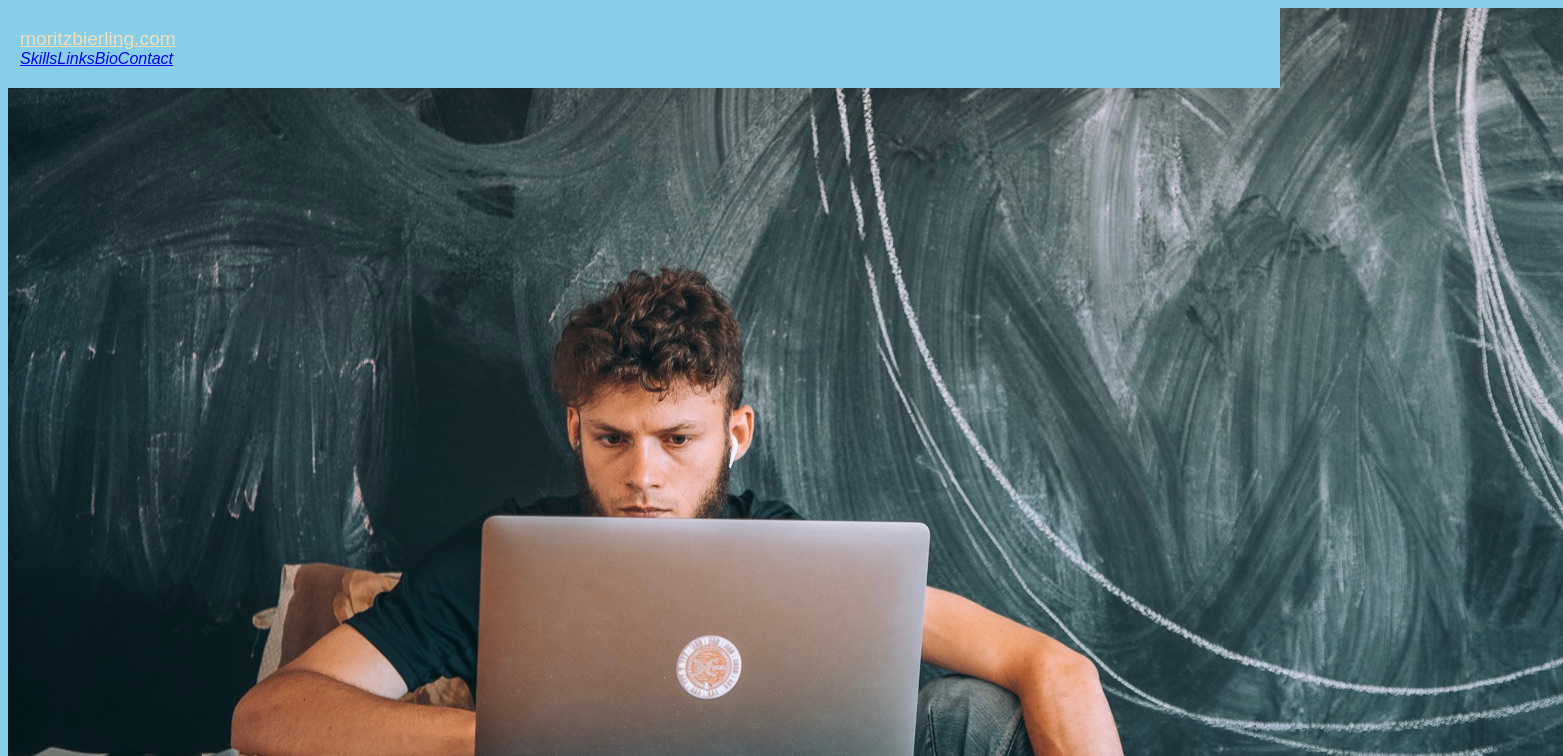
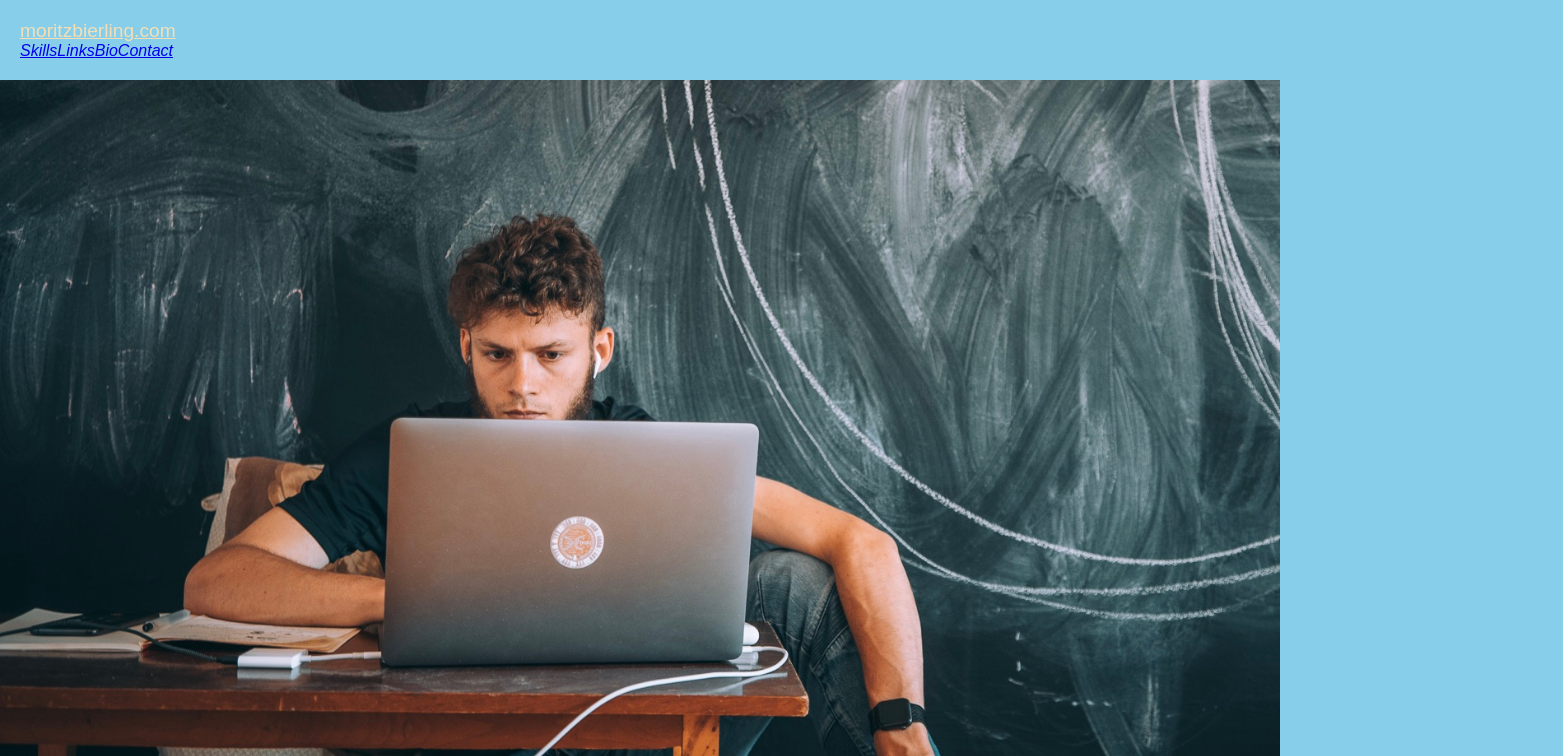
Before and after one commit to bierlingm/personal-website, a website: page docs/index.html in a window 1280 px wide. Shown: the top 756 px of the page, 1563 px wide, since content can reach past the window. Drawn offline with Linux system fonts and the light colour scheme.

Commit message:
Correct standard 8px margin in body

```diff
--- a/docs/index.html
+++ b/docs/index.html
@@ -18,7 +18,7 @@
     </header>
     <main>
         <stage>
-            <img src="/images/moritz_bierling_headshot.jpg" alt="Moritz Bierling">
+            <img class="img" src="/images/moritz_bierling_headshot.jpg" alt="Moritz Bierling">
             <h1>TL;DR</h1>
             <p>I build beautiful websites and prepare organizations for the distributed web.</p>
         </stage>
--- a/scss/_base.scss
+++ b/scss/_base.scss
@@ -10,4 +10,8 @@ body {
     background-color: var(--primary);
     height: 100vh;
     max-width: fit-content;
+    display: grid;
+    gap: 5rem;
+    margin: 0px;
+    padding: 0px;
 }
--- a/scss/components/_header.scss
+++ b/scss/components/_header.scss
@@ -2,7 +2,7 @@
     padding: 20px;
     background: var(--primary);
     font-style: italic;
-    position: absolute;
+    position: fixed;
     left: 0;
     right: 0;
 }
--- /dev/null
+++ b/scss/components/_stage.scss
@@ -0,0 +1,3 @@
+.img {
+    width: 100%;
+}
--- a/scss/styles.scss
+++ b/scss/styles.scss
@@ -4,8 +4,11 @@
 
 // components:
 @import "components/header";
+@import "components/stage";
+@import "components/skills";
+@import "components/links";
+@import "components/bio";
 @import "components/contact";
-@import "components/skills";
 // e.g.
 // @import "navigation";
 // @import "teaser";
```
Also changed, not shown: docs/styles.css, scss/components/_bio.scss (added), scss/components/_footer.scss (added), scss/components/_links.scss (added), 1 other file.
